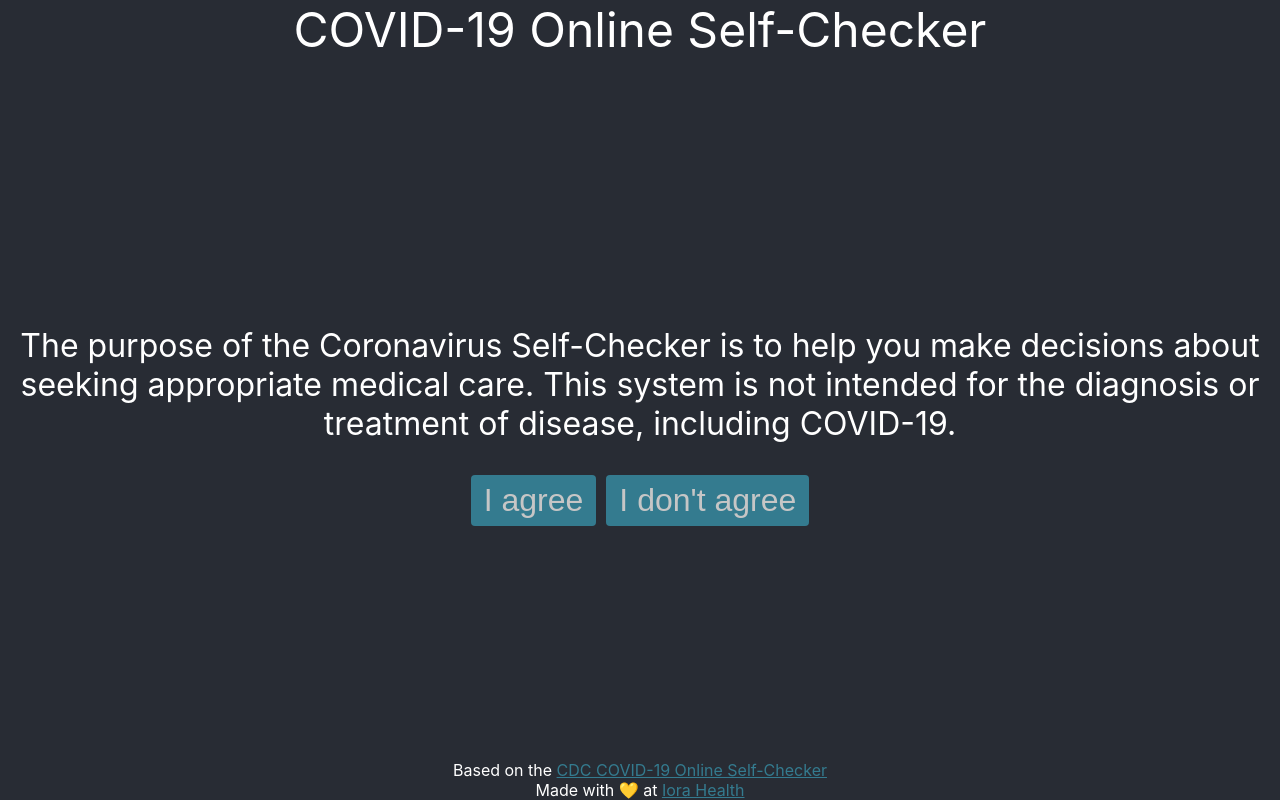
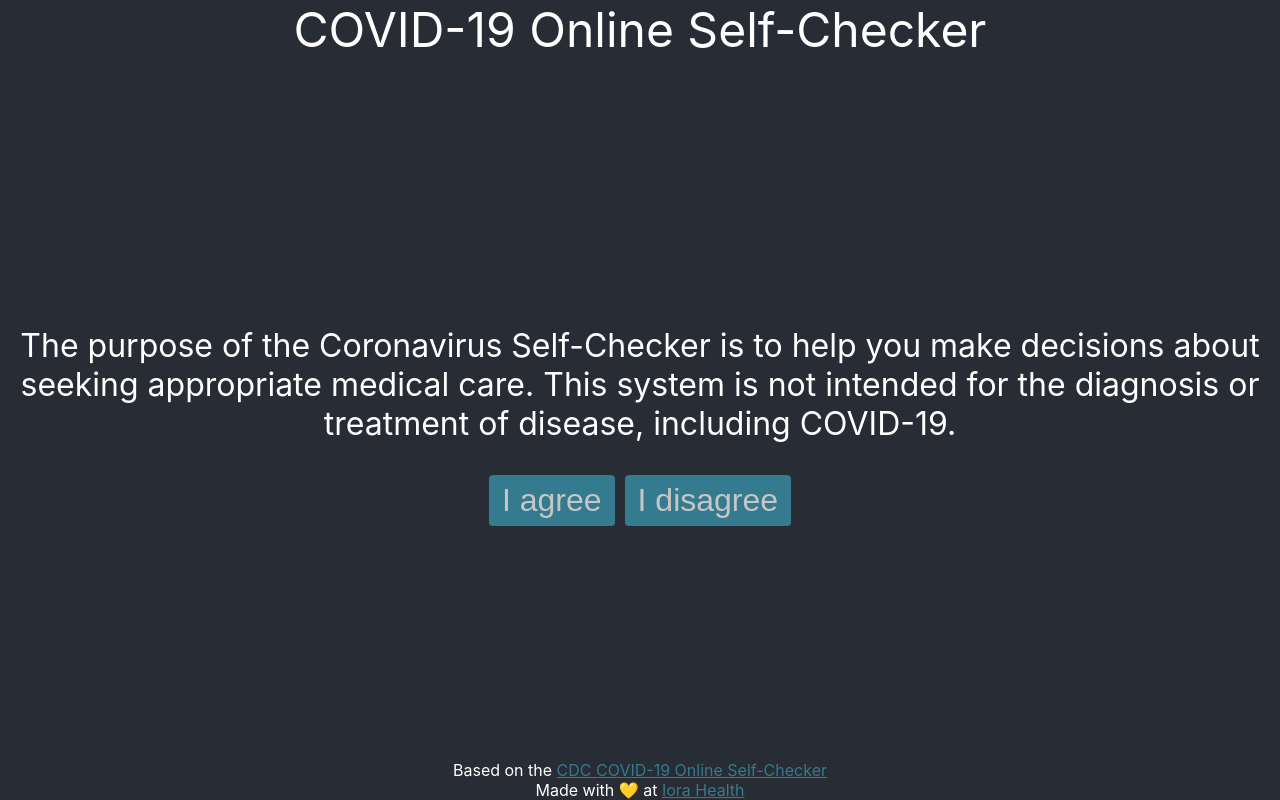
Before and after one commit to elliehastings/covid-19-self-screener, a React (Create React App) app: page / in a window 1280 px wide. Built offline with nearby package versions, Linux system fonts and the light colour scheme.

Commit message:
Establish initial steps data and state
Create the data model and initial dynamic content for the checker steps.
This uses an array of plain JavaScript objects with properties and a
`next` pointer that points to the ID of the next step to move to upon
selection.

```diff
--- a/src/components/Button.js
+++ b/src/components/Button.js
@@ -6,7 +6,7 @@ function Button(props) {
   return (
     <button
       className="Button Button-response"
-      onClick={() => props.onClick(props.value)}
+      onClick={() => props.onClick(props.next)}
     >
       {props.text}
     </button>
--- a/src/components/Main.js
+++ b/src/components/Main.js
@@ -2,10 +2,18 @@ import React from "react";
 import "./App.css";
 import "./Main.css";
 import Button from "./Button";
+import stepsData from "./../stepsData";
 
 class Main extends React.Component {
   constructor(props) {
     super(props);
+
+    const initialState = {
+      currentStep: "disclaimer",
+      step: stepsData[0],
+    };
+    this.state = initialState;
+
     this.handleClick = this.handleClick.bind(this);
   }
 
@@ -14,22 +22,19 @@ class Main extends React.Component {
   }
 
   render() {
+    const stepOptions = this.state.step.options.map((option) => (
+      <Button
+        key={option.id}
+        text={option.text}
+        next={option.next}
+        onClick={this.handleClick}
+      />
+    ));
+
     return (
       <main className="Main">
-        <p>
-          The purpose of the Coronavirus Self-Checker is to help you make
-          decisions about seeking appropriate medical care. This system is not
-          intended for the diagnosis or treatment of disease, including
-          COVID-19.
-        </p>
-        <div>
-          <Button text={"I agree"} value={"agree"} onClick={this.handleClick} />
-          <Button
-            text={"I don't agree"}
-            value={"disagree"}
-            onClick={this.handleClick}
-          />
-        </div>
+        <p>{this.state.step.prompt}</p>
+        <div>{stepOptions}</div>
       </main>
     );
   }
--- /dev/null
+++ b/src/stepsData.js
@@ -0,0 +1,29 @@
+const stepsData = [
+  {
+    id: "disclaimer",
+    name: "disclaimer",
+    prompt:
+      "The purpose of the Coronavirus Self-Checker is to help you make decisions about seeking appropriate medical care. This system is not intended for the diagnosis or treatment of disease, including COVID-19.",
+    options: [
+      {
+        id: "disclaimer-agree",
+        value: "agree",
+        text: "I agree",
+        next: "this-id-is-tbd",
+        final: false,
+      },
+      {
+        id: "disclaimer-disagree",
+        value: "disagree",
+        text: "I disagree",
+        next: "disclaimer",
+        final: false,
+        result: {
+          text: "Please consent to use the Coronavirus Self- Checker.",
+        },
+      },
+    ],
+  },
+];
+
+export default stepsData;
```
